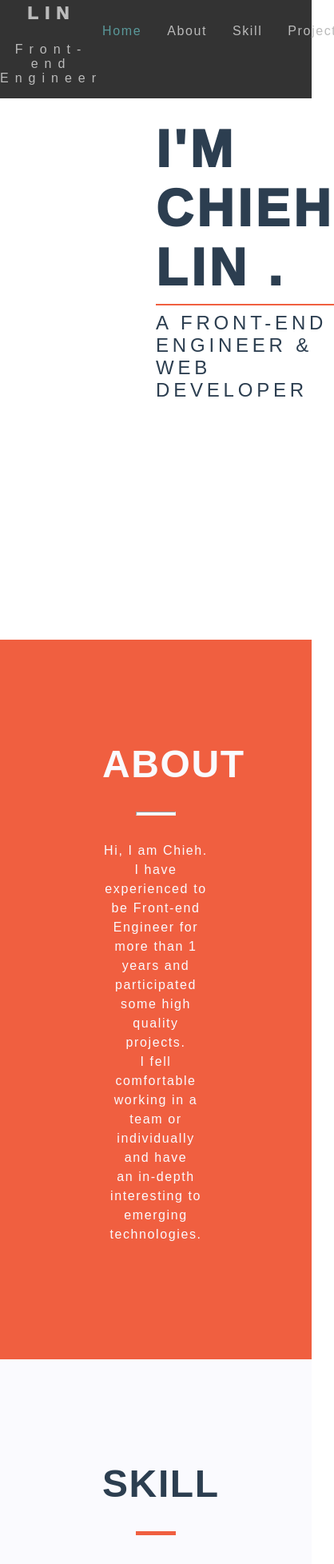
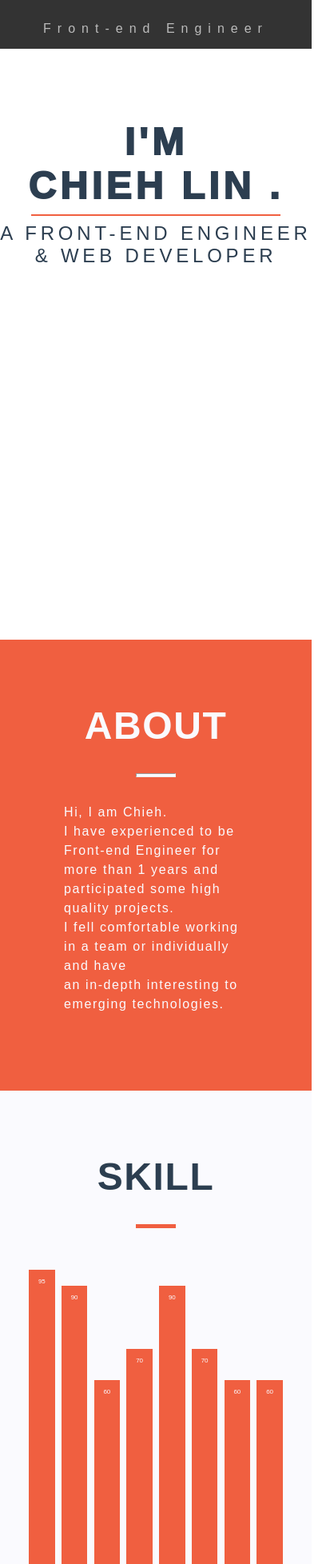
Before and after one commit to chiehlin0117/my_cv, a Vue app: page /#/ in a window 390 px wide. Shown: the part 44-2000 px from the top of the page at 80% size, 418 px wide, since content can reach past the window. Built offline with nearby package versions, Linux system fonts and the light colour scheme.

Commit message:
Add Test.rtf20211207

```diff
--- a/src/components/About.vue
+++ b/src/components/About.vue
@@ -27,11 +27,22 @@ export default {
   background-color: #f05f40;
   padding: 8rem;
 }
+@media screen and (max-width: 576px) {
+  .main {
+    padding: 5rem;
+    text-align: left;
+  }
+}
 h1 {
   margin: 0;
   font-size: 3rem;
   color: #fafafe;
   letter-spacing: 0.1rem;
+}
+@media screen and (max-width: 576px) {
+  h1 {
+    text-align: center;
+  }
 }
 p {
   color: #fafafe;
--- a/src/components/Banner.vue
+++ b/src/components/Banner.vue
@@ -44,6 +44,22 @@ export default {
   font-family: Arial;
   text-align: left;
 }
+@media screen and (max-width: 576px) {
+  .viedo {
+    position: relative;
+    top: -30%;
+    left: -80%;
+  }
+  .nav_right {
+    display: none;
+  }
+  .content {
+    position: absolute;
+    top: 23%;
+    left: 0%;
+    text-align: center;
+  }
+}
 p {
   margin: 0;
 }
@@ -61,4 +77,12 @@ hr {
   border: #f05f40;
   height: 2px;
 }
+@media screen and (max-width: 576px) {
+  .content p:nth-child(1) {
+    font-size: 3rem;
+  }
+  hr {
+    width: 80%;
+  }
+}
 </style>
--- a/src/components/Career.vue
+++ b/src/components/Career.vue
@@ -46,6 +46,11 @@ export default {
 <style scoped>
 .main {
   padding: 8rem;
+}
+@media screen and (max-width: 576px) {
+  .main {
+    padding: 5rem 0;
+  }
 }
 h1 {
   margin: 0;
--- a/src/components/Contact.vue
+++ b/src/components/Contact.vue
@@ -47,6 +47,11 @@ export default {
   background-position: center;
   padding: 8rem;
   height: 80vh;
+}
+@media screen and (max-width: 576px) {
+  .main {
+    padding: 5rem 0;
+  }
 }
 h1 {
   margin: 0;
--- a/src/components/Nav.vue
+++ b/src/components/Nav.vue
@@ -185,7 +185,6 @@ export default {
 };
 </script>
 
-<!-- Add "scoped" attribute to limit CSS to this component only -->
 <style scoped>
 #nav {
   display: flex;
@@ -196,7 +195,6 @@ export default {
   top: 0;
   left: 0;
   width: 100%;
-  /* background: linear-gradient(to bottom, #b0d0e6 0%, #ffffff 100%); */
   background-color: black;
   opacity: 0.8;
   z-index: 1;
@@ -206,6 +204,7 @@ export default {
   cursor: pointer;
   color: #aaaaaa;
 }
+
 .nav_left p:nth-child(1) {
   font-size: 1.4rem;
   font-weight: 1000;
@@ -213,6 +212,11 @@ export default {
 .nav_right {
   display: flex;
   justify-content: space-evenly;
+}
+@media screen and (max-width: 576px) {
+  .nav_right {
+    display: none;
+  }
 }
 .nav_right div:hover {
   color: #317f81;
--- a/src/components/Project.vue
+++ b/src/components/Project.vue
@@ -93,6 +93,11 @@ export default {
   background-position: center;
   padding: 8rem;
 }
+@media screen and (max-width: 576px) {
+  .main {
+    padding: 5rem 0;
+  }
+}
 .project {
   display: flex;
   /* border: 1px solid black; */
@@ -101,9 +106,15 @@ export default {
   justify-content: center;
   flex-wrap: wrap;
 }
+
 .project-item {
   margin: 1rem;
   width: 13rem;
+}
+@media screen and (max-width: 576px) {
+  .project {
+    width: 100%;
+  }
 }
 .img {
   position: relative;
@@ -113,6 +124,7 @@ export default {
   border-radius: 1rem;
   box-shadow: 3px 3px 3px black;
 }
+
 .img .name {
   width: 100%;
   height: 100%;
--- a/src/components/ProjectLightBox.vue
+++ b/src/components/ProjectLightBox.vue
@@ -71,11 +71,24 @@ export default {
   margin: 0 auto;
   margin-bottom: 20px;
 }
+@media screen and (max-width: 576px) {
+  .websiteImg {
+    width: 90%;
+  }
+  .mobileImg {
+    width: 90%;
+  }
+}
 h1 {
   margin: 0;
   font-size: 1.5rem;
   color: #2c3e50;
   letter-spacing: 0.1rem;
+}
+@media screen and (max-width: 576px) {
+  h1 {
+    padding: 0 1rem;
+  }
 }
 p {
   margin: 0;
--- a/src/components/Skill.vue
+++ b/src/components/Skill.vue
@@ -41,8 +41,12 @@ export default {
 <style scoped>
 .chart-box {
   padding: 8rem;
-  /* padding-bottom: 0; */
   background-color: #fafafe;
+}
+@media screen and (max-width: 576px) {
+  .chart-box {
+    padding: 5rem 2rem;
+  }
 }
 h1 {
   margin: 0;
@@ -72,6 +76,14 @@ hr {
   position: relative;
   padding-top: 10px;
   color: #fafafe;
+}
+@media screen and (max-width: 576px) {
+  .chart-item {
+    width: 10%;
+    position: relative;
+    padding-top: 10px;
+    font-size: 0.5rem;
+  }
 }
 .chart-item:hover {
   background-color: #317f81;
```
